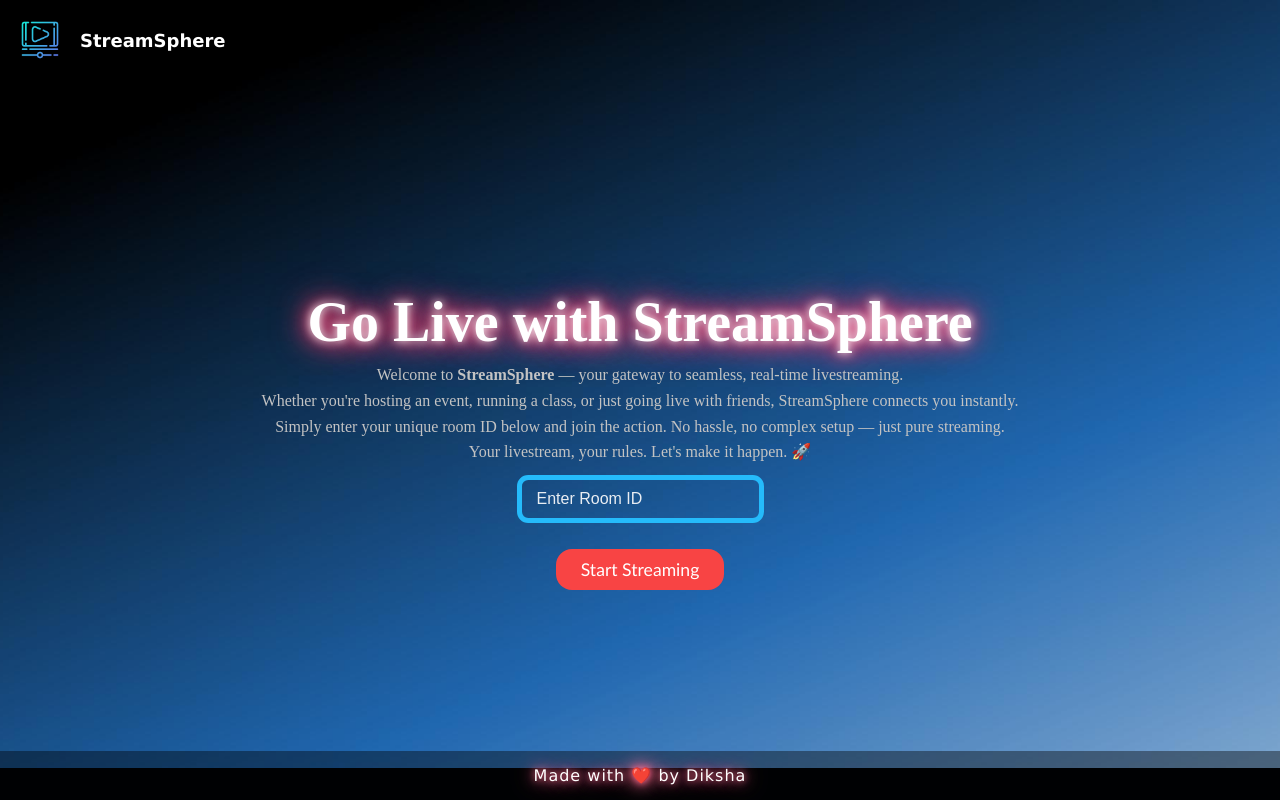
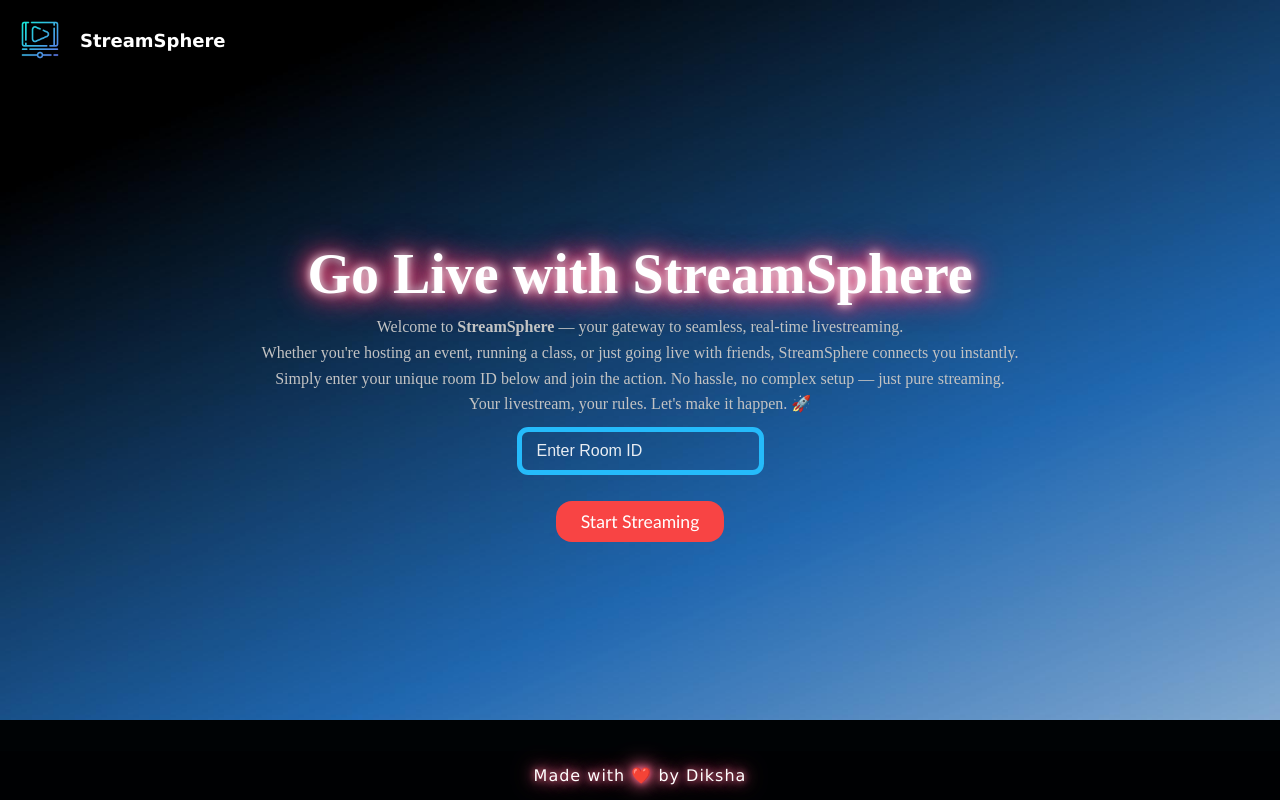
Before and after one commit to diksharaj2005/StreamSphere, a React (Vite) app: page / in a window 1280 px wide. Built offline with nearby package versions, Linux system fonts and the light colour scheme.

Commit message:
Update index.css

```diff
--- a/src/index.css
+++ b/src/index.css
@@ -59,8 +59,9 @@ body::-webkit-scrollbar{
   flex-direction: column;
   text-align: center;
   color: white;
-  margin-top:-2rem;
+  margin-top:-5rem;
   padding: 20px;
+  position:relative
 }
 .main_content h1{
   font-size: 3.5rem;
@@ -141,7 +142,7 @@ body::-webkit-scrollbar{
   margin-top: 5rem;
   background-color: rgba(0, 0, 0, 0.4);
   text-align: center;
-  position: absolute;
+
   bottom: 0;
   left: 0;
    position: fixed;
```
